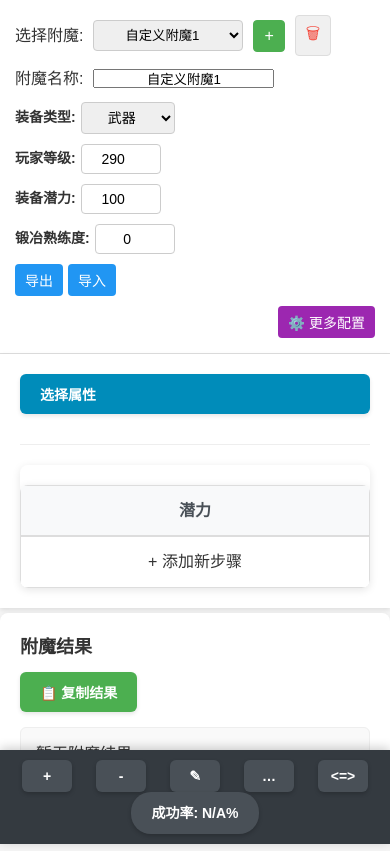
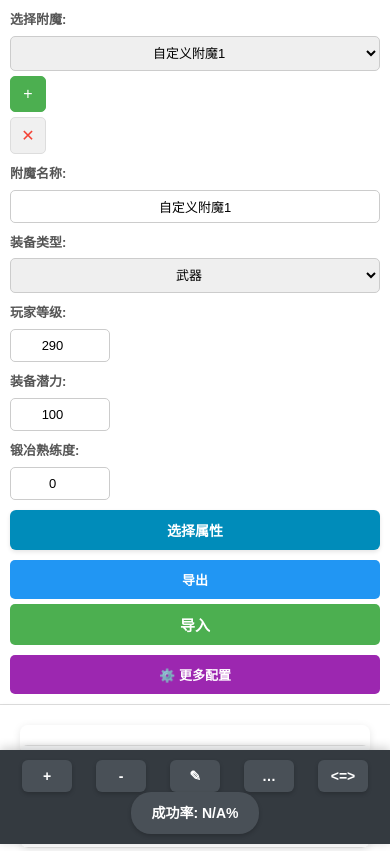
Before and after one commit to sunny-wind-i/Toram-EnchantmentSimulator, a plain HTML site: page EnchantmentSimulator.html in a window 390 px wide. Shown: the top 851 px of the page. Drawn offline with Linux system fonts and the light colour scheme.

Commit message:
feat: 改进UI-2

```diff
--- a/EnchantmentSimulator.html
+++ b/EnchantmentSimulator.html
@@ -13,17 +13,24 @@
     <!-- 基础信息区 -->
     <div class="basic-info-section">
         <div class="basic-info-container">
+            <!-- 第一行：附魔选择和操作 -->
             <div class="basic-info-row">
+                <div class="basic-info-group">
                     <label for="enchantmentSelector">选择附魔:</label>
                     <select id="enchantmentSelector"></select>
                     <button id="newEnchantmentBtn" class="icon-btn primary" title="新建">&#43;</button>
-                <button id="deleteEnchantmentBtn" class="icon-btn danger" title="删除">&#128465;</button>
+                    <button id="deleteEnchantmentBtn" class="icon-btn danger" title="删除">&#10005;</button>
                 </div>
-            <div class="basic-info-row">
+
+                <div class="basic-info-group">
                     <label for="enchantmentName">附魔名称:</label>
                     <input type="text" id="enchantmentName" value="自定义附魔1">
                 </div>
-            <div class="basic-info-item">
+            </div>
+
+            <!-- 第二行：装备和角色信息 -->
+            <div class="basic-info-row">
+                <div class="basic-info-group">
                     <label for="equipmentType">装备类型:</label>
                     <select id="equipmentType">
                         <option value="weapon">武器</option>
@@ -31,27 +38,37 @@
                     </select>
                 </div>
 
-            <div class="basic-info-item">
+                <div class="basic-info-group">
                     <label for="playerLevel">玩家等级:</label>
                     <input type="number" id="playerLevel" min="200" value="290">
                 </div>
 
-            <div class="basic-info-item">
+                <div class="basic-info-group">
                     <label for="equipmentPotential">装备潜力:</label>
                     <input type="number" id="equipmentPotential" min="1" value="100">
                 </div>
+            </div>
 
-            <div class="basic-info-item">
+            <!-- 第三行：技能和操作按钮 -->
+            <div class="basic-info-row">
+                <div class="basic-info-group">
                     <label for="smithingLevel">锻冶熟练度:</label>
                     <input type="number" id="smithingLevel" min="0" value="0">
                 </div>
 
-            <div class="basic-info-item">
+                <div class="basic-info-group">
+                    <button id="selectPropertiesBtn" class="select-properties-btn">选择属性</button>
+                </div>
+
+                <div class="basic-info-group">
                     <button id="exportBtn" class="export-btn">导出</button>
                     <button id="importBtn" class="import-btn">导入</button>
                 </div>
 
+                <div class="basic-info-group">
                     <button id="moreConfigBtn" class="more-config-btn">⚙️ 更多配置</button>
+                </div>
+            </div>
         </div>
     </div>
 
@@ -137,14 +154,6 @@
 
     <!-- 工作区 -->
     <div class="workspace-section">
-        <div class="workspace-header">
-            <button id="selectPropertiesBtn" class="select-properties-btn">选择属性</button>
-            <div class="view-mode-selector">
-                <!-- 隐藏纵向表格选项 -->
-            </div>
-        </div>
-
-        <!-- 表格显示区域 -->
         <div class="table-container">
             <table id="enchantTable" class="enchant-table">
                 <thead>
--- a/css/EnchantmentSimulator.css
+++ b/css/EnchantmentSimulator.css
@@ -22,61 +22,62 @@ body {
 
 .basic-info-container {
     display: flex;
+    flex-direction: column;
+    gap: 15px;
+}
+
+.basic-info-row {
+    display: flex;
     flex-wrap: wrap;
-    align-items: center;
-    gap: 10px;
-}
-
-.basic-info-item {
-    display: flex;
-    align-items: center;
-    gap: 5px;
-}
-
-.basic-info-item label {
-    font-weight: bold;
+    gap: 15px;
+    align-items: center;
+}
+
+.basic-info-group {
+    display: flex;
+    align-items: center;
+    gap: 8px;
+    flex-wrap: nowrap;
+}
+
+.basic-info-group label {
+    font-weight: 600;
     white-space: nowrap;
+    color: #555;
     font-size: 14px;
 }
 
-.basic-info-item input,
-.basic-info-item select {
-    padding: 6px 8px;
+.basic-info-group input,
+.basic-info-group select {
+    padding: 8px 10px;
     border: 1px solid #ccc;
-    border-radius: 4px;
+    border-radius: 5px;
     font-size: 14px;
-    text-align: center; /* 文本居中 */
-}
-
-.basic-info-item input[type="number"] {
+    text-align: center;
+    min-width: 60px;
+}
+
+.basic-info-group input[type="number"] {
     width: 80px;
 }
 
-.basic-info-row select {
-    padding: 6px 8px;
-    border: 1px solid #ccc;
-    border-radius: 4px;
-    min-width: 150px;
-    text-align: center; /* 文本居中 */
-}
-
-#enchantmentName {
-    min-width: 150px;
-    text-align: center; /* 文本居中 */
+.basic-info-group select {
+    min-width: 100px;
 }
 
 /* 图标按钮样式 */
 .icon-btn {
     background-color: #f0f0f0;
     border: 1px solid #ddd;
-    border-radius: 4px;
-    padding: 6px 10px;
+    border-radius: 5px;
+    padding: 8px 12px;
     cursor: pointer;
     font-size: 16px;
     display: flex;
     align-items: center;
     justify-content: center;
     transition: all 0.2s ease;
+    min-width: 40px;
 }
 
 .icon-btn:hover {
@@ -103,72 +104,198 @@ body {
     background-color: #ffebee;
 }
 
-.icon-btn.warning {
-    background-color: #ff9800;
-    color: white;
-    border-color: #ff9800;
-}
-
-.icon-btn.warning:hover {
-    background-color: #e68900;
-}
-
 .export-btn,
 .import-btn {
     background-color: #2196F3;
     color: white;
     border: none;
-    padding: 6px 10px;
+    padding: 8px 12px;
     text-align: center;
     text-decoration: none;
     display: inline-block;
     font-size: 14px;
     cursor: pointer;
-    border-radius: 4px;
+    border-radius: 5px;
     display: flex;
     align-items: center;
     gap: 5px;
+    transition: all 0.2s ease;
+    font-weight: 600;
 }
 
 .export-btn:hover {
     background-color: #0b7dda;
+    transform: translateY(-2px);
 }
 
 .import-btn:hover {
     background-color: #0b7dda;
+    transform: translateY(-2px);
+}
+
+.select-properties-btn {
+    padding: 8px 16px;
+    background-color: #008CBA;
+    color: white;
+    border: none;
+    border-radius: 5px;
+    cursor: pointer;
+    font-size: 14px;
+    font-weight: 600;
+    transition: all 0.2s ease;
+    display: flex;
+    align-items: center;
+    gap: 8px;
+    box-shadow: 0 2px 4px rgba(0, 0, 0, 0.1);
+}
+
+.select-properties-btn:hover {
+    background-color: #007B9A;
+    transform: translateY(-2px);
+    box-shadow: 0 4px 8px rgba(0, 0, 0, 0.15);
 }
 
 .more-config-btn {
     background-color: #9c27b0;
     color: white;
     border: none;
-    padding: 6px 10px;
+    padding: 8px 12px;
     text-align: center;
     text-decoration: none;
     display: inline-block;
     font-size: 14px;
     cursor: pointer;
-    border-radius: 4px;
-    margin-left: auto;
+    border-radius: 5px;
     display: flex;
     align-items: center;
     gap: 5px;
+    transition: all 0.2s ease;
+    font-weight: 600;
 }
 
 .more-config-btn:hover {
     background-color: #7b1fa2;
-}
-
-/* 隐藏保存按钮区域多余的右边距 */
-.basic-info-row {
-    display: flex;
-    align-items: center;
-    gap: 10px;
-}
-
-/* 视图模式选择器 - 隐藏 */
-.view-mode-selector {
-    display: none;
+    transform: translateY(-2px);
+}
+
+/* 响应式设计 - 平板 */
+@media (max-width: 1024px) {
+    .basic-info-row {
+        gap: 10px;
+    }
+
+    .basic-info-group {
+        gap: 5px;
+    }
+
+    .basic-info-group label {
+        font-size: 13px;
+    }
+
+    .basic-info-group input,
+    .basic-info-group select {
+        padding: 6px 8px;
+        font-size: 13px;
+    }
+
+    .icon-btn {
+        padding: 6px 10px;
+        font-size: 14px;
+        min-width: 36px;
+    }
+
+    .export-btn,
+    .import-btn,
+    .select-properties-btn,
+    .more-config-btn {
+        padding: 6px 10px;
+        font-size: 13px;
+    }
+}
+
+/* 响应式设计 - 手机 */
+@media (max-width: 768px) {
+    .basic-info-section {
+        padding: 12px;
+    }
+
+    .basic-info-container {
+        gap: 12px;
+    }
+
+    .basic-info-row {
+        flex-direction: column;
+        align-items: stretch;
+        gap: 10px;
+    }
+
+    .basic-info-group {
+        flex-wrap: wrap;
+        justify-content: space-between;
+    }
+
+    .basic-info-group label {
+        font-size: 14px;
+        min-width: 80px;
+    }
+
+    .basic-info-group input,
+    .basic-info-group select {
+        flex: 1;
+        min-width: 100px;
+    }
+
+    /* 在移动端隐藏部分标签以节省空间 */
+    .basic-info-group .mobile-hide {
+        display: none;
+    }
+}
+
+/* 响应式设计 - 小手机 */
+@media (max-width: 480px) {
+    .basic-info-section {
+        padding: 10px;
+    }
+
+    .basic-info-container {
+        gap: 10px;
+    }
+
+    .basic-info-group {
+        flex-direction: column;
+        align-items: flex-start;
+        gap: 5px;
+    }
+
+    .basic-info-group label {
+        font-size: 13px;
+        margin-bottom: 0;
+    }
+
+    .basic-info-group input,
+    .basic-info-group select {
+        width: 100%;
+        padding: 8px;
+    }
+
+    .icon-btn {
+        padding: 8px;
+        font-size: 16px;
+    }
+
+    .export-btn,
+    .import-btn,
+    .select-properties-btn,
+    .more-config-btn {
+        width: 100%;
+        justify-content: center;
+        padding: 10px;
+    }
+
+    /* 隐藏工作区顶部的选择属性按钮，因为已经在基础信息区域有了 */
+    .workspace-header {
+        display: none;
+    }
 }
 
 /* 弹窗样式 */
@@ -245,9 +372,9 @@ body {
 .config-item {
     display: flex;
     justify-content: space-between;
-    margin-bottom: 10px;
-    align-items: center;
-    padding: 5px 10px;
+    margin-bottom: 8px;
+    align-items: center;
+    padding: 6px 10px;
     border-radius: 5px;
     transition: background-color 0.2s ease;
 }
@@ -260,17 +387,18 @@ body {
     font-weight: 600;
     width: 40%;
     color: #555;
-    font-size: 14px;
+    font-size: 15px;
 }
 
 .config-item input {
     width: 55%;
-    padding: 6px 8px;
+    padding: 8px;
     border: 1px solid #ddd;
     border-radius: 4px;
-    font-size: 14px;
+    font-size: 15px;
     transition: border-color 0.2s ease;
     text-align: center;
+    min-width: 80px;
 }
 
 .config-item input:focus {
@@ -817,6 +945,7 @@ body {
 #editRepeatedStepsModal .property-name {
     font-weight: 600;
     color: #555;
+    font-size: 15px;
 }
 
 #editRepeatedStepsModal .property-value-input {
@@ -835,10 +964,15 @@ body {
     box-shadow: 0 0 0 2px rgba(76, 175, 80, 0.2);
 }
 
+#editRepeatedStepsModal .value-controls {
+    display: flex;
+    align-items: center;
+    gap: 8px;
+}
+
 #editRepeatedStepsModal .value-buttons {
     display: flex;
     gap: 5px;
-    margin-left: 10px;
 }
 
 #editRepeatedStepsModal .value-buttons button {
@@ -871,6 +1005,8 @@ body {
     cursor: pointer;
     font-weight: 600;
     transition: all 0.2s ease;
+    min-width: 120px; /* 确保按钮不会换行 */
+    font-size: 14px;
 }
 
 #editRepeatedStepsModal .modal-action-btn:first-child {
@@ -913,6 +1049,7 @@ body {
     font-size: 16px;
     font-weight: 600;
     transition: all 0.2s ease;
+    min-width: 100px; /* 确保取消按钮不会换行 */
 }
 
 #editRepeatedStepsModal .confirm-btn {
@@ -1025,8 +1162,9 @@ body {
     }
 
     .result-section-header {
-        flex-direction: column;
-        align-items: flex-start;
+        flex-direction: row;
+        align-items: center;
+        justify-content: space-between;
         gap: 10px;
     }
 
@@ -1066,21 +1204,22 @@ body {
     .config-item {
         flex-direction: row;
         align-items: center;
-        padding: 8px 5px;
+        padding: 6px 5px;
+        margin-bottom: 6px;
     }
 
     .config-item label {
         width: 60%;
         margin-bottom: 0;
-        font-size: 13px;
+        font-size: 14px;
         padding-right: 5px;
     }
 
     .config-item input {
         width: 40%;
         padding: 6px;
-        font-size: 13px;
-        min-width: 60px;
+        font-size: 14px;
+        min-width: 70px;
     }
 
     .property-selection-modal {
@@ -1126,12 +1265,109 @@ body {
     #editRepeatedStepsModal .cancel-btn {
         padding: 10px 20px;
         font-size: 14px;
+        min-width: 100px; /* 确保取消按钮不会换行 */
     }
 
     .operation-buttons {
         flex-direction: column;
         gap: 10px;
     }
+
+    .result-section-header {
+        flex-direction: row;
+        align-items: center;
+        justify-content: space-between;
+    }
+
+    .result-section-header h2 {
+        font-size: 16px;
+    }
+
+    .copy-btn {
+        padding: 8px 12px;
+        font-size: 14px;
+    }
+}
+
+/* 导入数据模态框样式 */
+.import-modal {
+    max-width: 500px;
+}
+
+.import-textarea {
+    width: 100%;
+    padding: 10px;
+    border: 1px solid #ddd;
+    border-radius: 5px;
+    font-family: 'Courier New', monospace;
+    font-size: 14px;
+    margin: 10px 0;
+    resize: vertical;
+}
+
+.import-name-section {
+    margin: 15px 0;
+}
+
+.import-name-section label {
+    display: block;
+    margin-bottom: 5px;
+    font-weight: 600;
+    color: #555;
+}
+
+.import-name-input {
+    width: 100%;
+    padding: 10px;
+    border: 1px solid #ddd;
+    border-radius: 5px;
+    font-size: 15px;
+    text-align: center;
+}
+
+.import-buttons {
+    display: flex;
+    gap: 10px;
+    justify-content: center;
+    margin-top: 20px;
+}
+
+.parse-btn,
+.import-btn {
+    padding: 10px 20px;
+    border: none;
+    border-radius: 5px;
+    cursor: pointer;
+    font-size: 15px;
+    font-weight: 600;
+    transition: all 0.2s ease;
+}
+
+.parse-btn {
+    background-color: #008CBA;
+    color: white;
+}
+
+.parse-btn:hover {
+    background-color: #007B9A;
+    transform: translateY(-2px);
+}
+
+.import-btn {
+    background-color: #4CAF50;
+    color: white;
+    border: none;
+    padding: 10px 20px;
+    border-radius: 5px;
+    cursor: pointer;
+    font-size: 15px;
+    font-weight: 600;
+    transition: all 0.2s ease;
+}
+
+.import-btn:hover {
+    background-color: #45a049;
+    transform: translateY(-2px);
 }
 
 /* 清空选项弹窗 */
```
Also changed, not shown: js/EnchantmentSimulator.js. Lines whose indentation alone changed are shown as unchanged.
